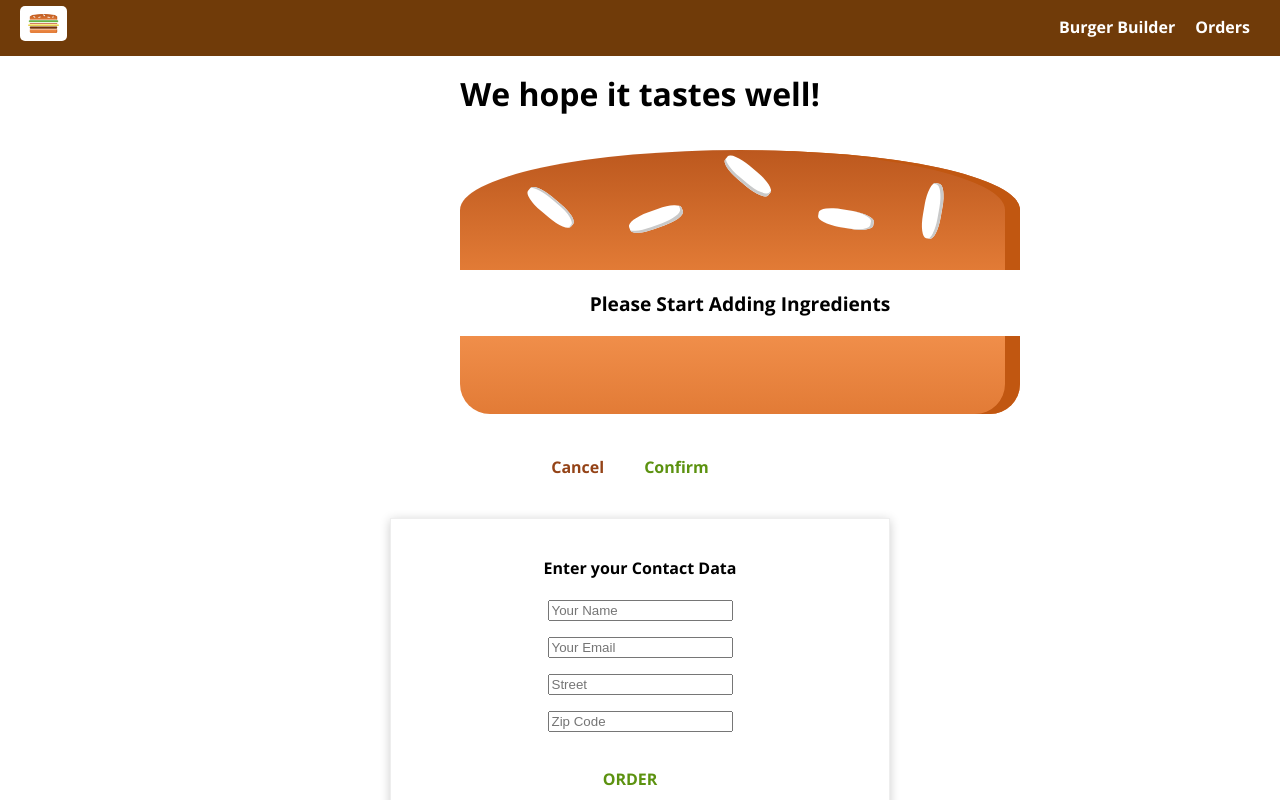
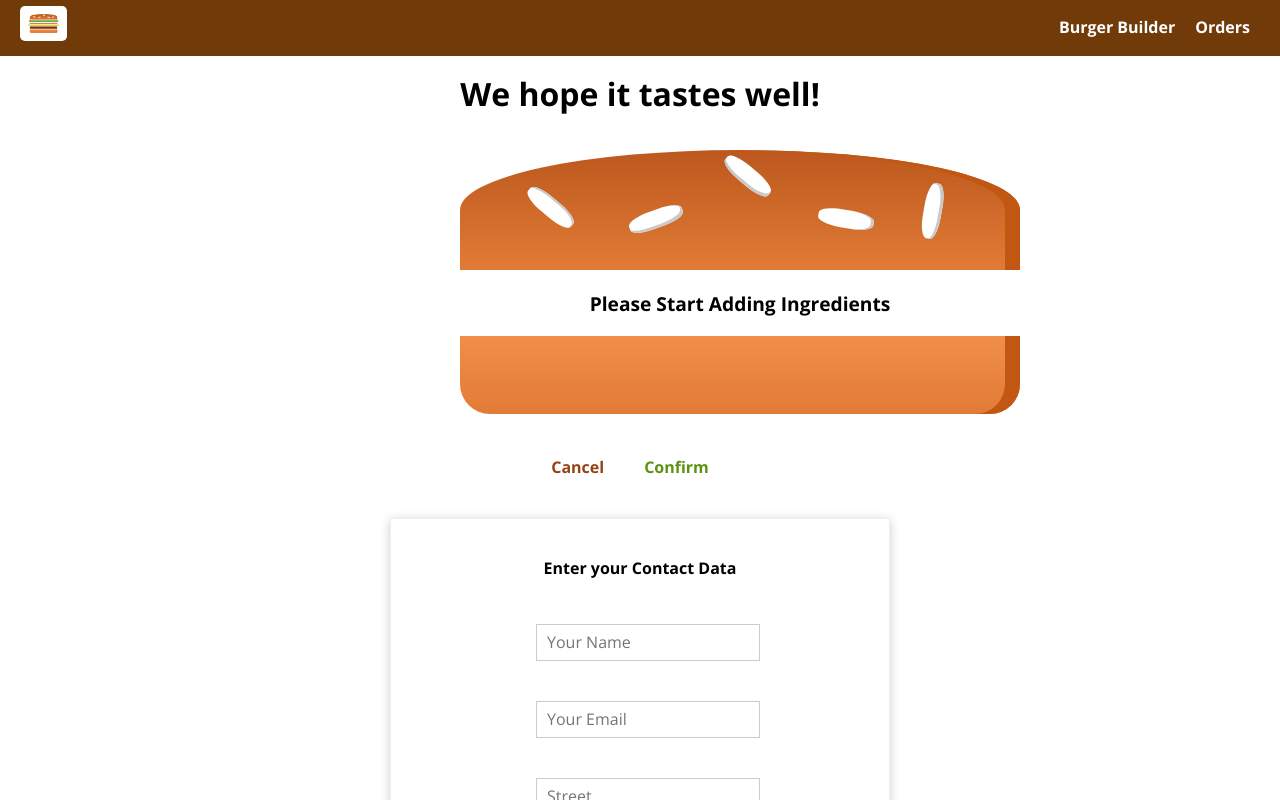
Before and after one commit to kubasulek2/burger-react, a React (Create React App) app: page /checkout in a window 1280 px wide. Both pictures are taken after a click on the button "Confirm". Shown: the top 800 px of the page. Built offline with nearby package versions, Linux system fonts and the light colour scheme.

Commit message:
validation added

```diff
--- /dev/null
+++ b/src/components/UI/Input/Input.js
@@ -0,0 +1,64 @@
+import React from 'react';
+
+import styles from './Input.module.css';
+
+const input = (props) => {
+
+	let inputElement = null;
+	const inputClasses = [styles.InputElement];
+
+	if (props.invalid) inputClasses.push(styles.Invalid)
+
+	switch (props.elementType) {
+
+		case ('input'):
+			inputElement = <input
+				className={inputClasses.join(' ')}
+				{...props.elementConfig}
+				value={props.value}
+				onChange={props.changed}/>;
+			break;
+
+		case ('textarea'):
+			inputElement = <textarea
+				className={inputClasses.join(' ')}
+				{...props.elementConfig}
+				value={props.value}
+				onChange={props.changed}/>;
+			break;
+
+		case ('select'):
+			inputElement = <select
+				className={inputClasses.join(' ')}
+				value={props.value}
+				onChange={props.changed}
+			>
+				{props.elementConfig.options.map(option => {
+					return (
+						<option
+							value={option.value}
+							key={option.value}
+						>
+							{option.displayValue}
+						</option>);
+				})}
+			</select>;
+			break;
+
+		default:
+			inputElement = <input
+				className={inputClasses.join(' ')}
+				{...props.elementConfig}
+				value={props.value}
+				onChange={props.changed}/>;
+
+	}
+	return (
+		<div className={styles.Input}>
+			<label className={styles.Label}>{props.label}</label>
+			{inputElement}
+		</div>
+	);
+};
+
+export default input;
--- /dev/null
+++ b/src/components/UI/Input/Input.module.css
@@ -0,0 +1,30 @@
+.Input{
+	width: 100%;
+	padding: 1rem;
+	box-sizing: border-box;
+}
+.Label{
+	font-weight: 700;
+	display: block;
+	margin-bottom: 0.5rem;
+}
+.InputElement{
+	outline: none;
+	border: 1px solid #ccc;
+	background-color: #fff;
+	font: inherit;
+	padding: .4rem .6rem;
+	display: inline-block;
+	margin-left: 1rem;
+	box-sizing: border-box;
+}
+
+.InputElement:focus{
+	outline: none;
+	background-color: #ccc;
+}
+
+.Invalid{
+	border: 1px solid rgb(219, 53, 53);
+	background: rgb(240, 132, 120);
+}
--- a/src/containers/Checkout/ContactForm/ContactForm.js
+++ b/src/containers/Checkout/ContactForm/ContactForm.js
@@ -3,39 +3,112 @@ import React, { Component } from 'react';
 import Button from '../../../components/UI/Button/Button';
 import Spinner from '../../../components/UI/Spinner/Spinner';
 import axios from '../../../axios-order';
+import Input from '../../../components/UI/Input/Input';
 
 import styles from './ContactForm.module.css';
 
 export class ContactForm extends Component {
 	state = {
-		name: '',
-		email: '',
-		address: {
-			street: '',
-			zipCode: ''
+		formData: {
+			name: {
+				elementType: 'input',
+				elementConfig: {
+					type: 'text',
+					placeholder: 'Your Name'
+				},
+				value: '',
+				validation: {
+					required: true,
+					minLength: 2
+				},
+				valid: false,
+			},
+			email: {
+				elementType: 'input',
+				elementConfig: {
+					type: 'email',
+					placeholder: 'Your Email'
+				},
+				value: '',
+				validation: {
+					required: true,
+
+				},
+				valid: false,
+			},
+			street: {
+				elementType: 'input',
+				elementConfig: {
+					type: 'text',
+					placeholder: 'Street'
+				},
+				value: '',
+				validation: {
+					required: true,
+					minLength: 3
+				},
+				valid: false,
+			},
+			zipCode: {
+				elementType: 'input',
+				elementConfig: {
+					type: 'text',
+					placeholder: 'ZIP Code'
+				},
+				value: '',
+				validation: {
+					required: true,
+
+				},
+				valid: false,
+			},
+			country: {
+				elementType: 'input',
+				elementConfig: {
+					type: 'text',
+					placeholder: 'Country'
+				},
+				value: '',
+				validation: {
+					required: false,
+
+				},
+				valid: false,
+			},
+			deliveryMethod: {
+				elementType: 'select',
+				elementConfig: {
+					options: [
+						{ value: 'fastest', displayValue: 'Fastest' },
+						{ value: 'cheapest', displayValue: 'Cheapest' }
+					]
+				},
+				validation: {
+					required: true,
+
+				},
+				valid: false,
+			}
 		},
 		loading: false
 	}
 	orderHandler = (event) => {
 
 		event.preventDefault();
+		/* eslint-disable no-unused-vars */
 
 		this.setState({ loading: true });
 
+		let formData = {};
+		for (const key in this.state.formData) {
+			formData[key] = this.state.formData[key].value;
+		}
 		const order = {
 			ingredients: this.props.ingredients,
 			price: this.props.price,
-			customer: {
-				name: this.state.name,
-				address: {
-					street: this.state.address.street,
-					zipCode: this.state.address.zipCode
-				},
-				email: this.state.email,
-				deliveryMethod: 'fastest'
-			}
+			formData: formData
 		};
-		/* eslint-disable no-unused-vars */
+
 		axios.post('/orders.json', order)
 			.then(res => {
 				this.setState({ loading: false });
@@ -44,21 +117,69 @@ export class ContactForm extends Component {
 			.catch(err => {
 				this.setState({ loading: false });
 			});
-		/* eslint-enable no-unused-vars */
+
+	}
+
+	inputChangeHandler = (event, inputIdentifier) => {
+
+		const updatedFormData = { ...this.state.formData };
+		const updatedFormDataElement = { ...updatedFormData[inputIdentifier] }; // second level copy
+
+		updatedFormDataElement.value = event.target.value;
+		updatedFormDataElement.valid = this.checkValidity(updatedFormDataElement.value, updatedFormDataElement.validation);
+		updatedFormData[inputIdentifier] = updatedFormDataElement;
+
+		console.log(updatedFormDataElement);
+		this.setState({
+			formData: updatedFormData
+		});
+
+	}
+
+	checkValidity = (value, rules) => {
+		let isValid = true;
+		if (rules.required) {
+			isValid = value.trim() !== '' && isValid;
+		}
+
+		if (rules.minLenght){
+			isValid = value >= rules.minLength && isValid;
+		}
+
+
+		return isValid;
 	}
 
 	render() {
+
+		const formElementsArr = [];
+
+		for (const key in this.state.formData) {
+			formElementsArr.push({
+				id: key,
+				config: this.state.formData[key]
+			});
+
+		}
+
+		/* eslint-enable no-unused-vars */
 		let form = (
-			<form action="" method="post">
-				<input type="text" name='name' placeholder='Your Name' />
-				<input type="email" name='email' placeholder='Your Email' />
-				<input type="text" name='street' placeholder='Street' />
-				<input type="text" name='postal' placeholder='Zip Code' />
+			<form action="" method="post" onSubmit={this.orderHandler}>
+
+				{formElementsArr.map(input => (
+					<Input
+						key={input.id}
+						elementType={input.config.elementType}
+						elementConfig={input.config.elementConfig}
+						value={input.config.value}
+						changed={(event) => this.inputChangeHandler(event, input.id)}
+					/>
+				))}
 				<Button type='Success' clicked={this.orderHandler}>ORDER</Button>
 			</form>
 		);
 
-		if(this.state.loading){
+		if (this.state.loading) {
 			form = <Spinner />;
 		}
 
--- a/src/containers/Checkout/ContactForm/ContactForm.module.css
+++ b/src/containers/Checkout/ContactForm/ContactForm.module.css
@@ -7,13 +7,6 @@
 	padding: 1rem;
 	box-sizing: border-box;
 }
-
-.ContactForm input{
-	display: block;
-	margin: 1rem auto;
-}
-
-
 @media (min-width:600px){
 	.ContactForm{
 		width: 500px;
--- a/src/containers/Orders/Orders.js
+++ b/src/containers/Orders/Orders.js
@@ -12,7 +12,7 @@ export class Orders extends Component {
 		error: false
 	}
 	componentDidMount() {
-		axios.get('/orders')
+		axios.get('/orders.json')
 			.then(res => {
 				let ordersArr = [];
 				/* eslint-disable no-unused-vars */
@@ -26,11 +26,6 @@ export class Orders extends Component {
 					}
 				}
 				/* eslint-enable no-unused-vars */
-
-				console.log(res.data, ordersArr);
-				ordersArr[0].customer.address.street = 1;
-				console.log(res.data, ordersArr);
-
 
 				this.setState({
 					loading: false,
@@ -71,4 +66,4 @@ export class Orders extends Component {
 	}
 }
 
-export default withError(Orders, axios);
+export default withError(Orders,axios);
```
Also changed, not shown: .eslintrc.json.
